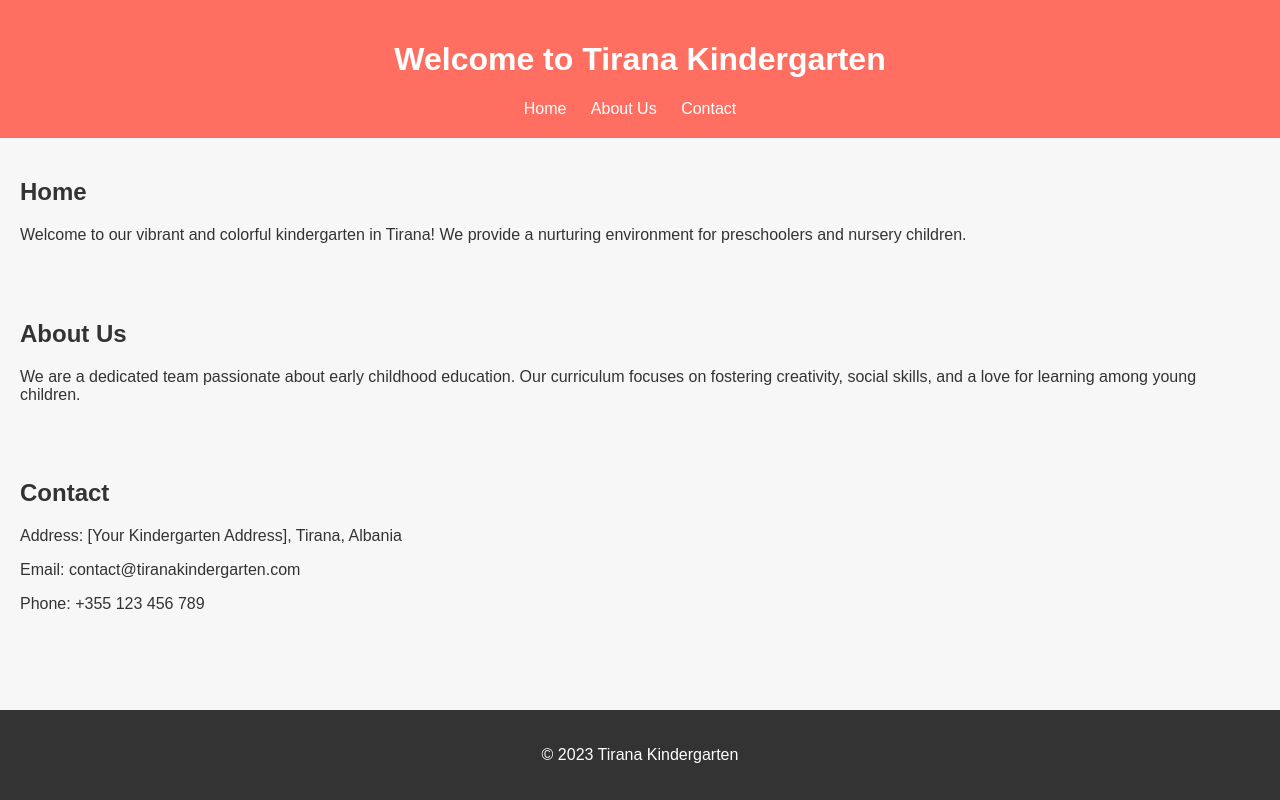
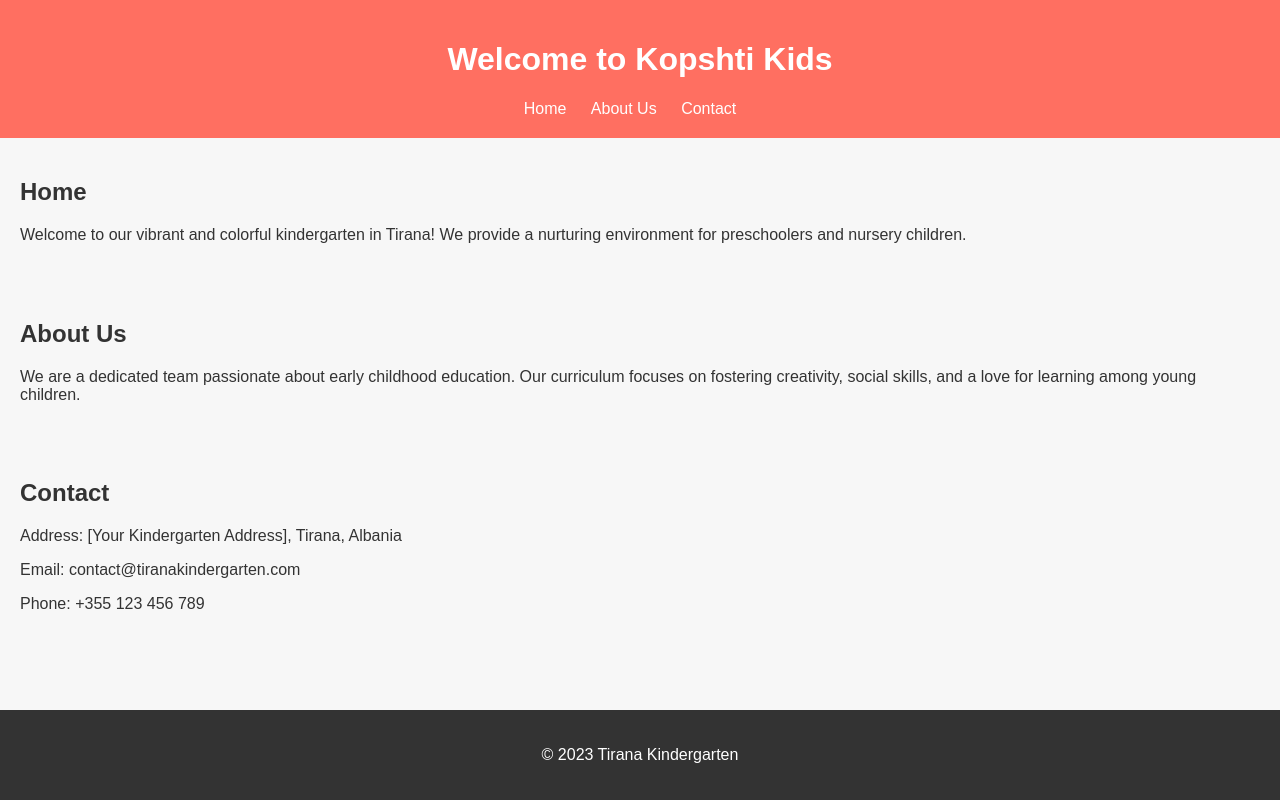
Before and after one commit to kopshtikids/kidskopshtdhecerdhe, a plain HTML site: page index.html in a window 1280 px wide. Drawn offline with Linux system fonts and the light colour scheme.

Commit message:
Update index.html
Signed-off-by: kopshtikids <152088501+kopshtikids@users.noreply.github.com>

```diff
--- a/index.html
+++ b/index.html
@@ -48,7 +48,7 @@
 </head>
 <body>
   <header>
-    <h1>Welcome to Tirana Kindergarten</h1>
+    <h1>Welcome to Kopshti Kids </h1>
     <nav>
       <ul>
         <li><a href="#home">Home</a></li>
```
